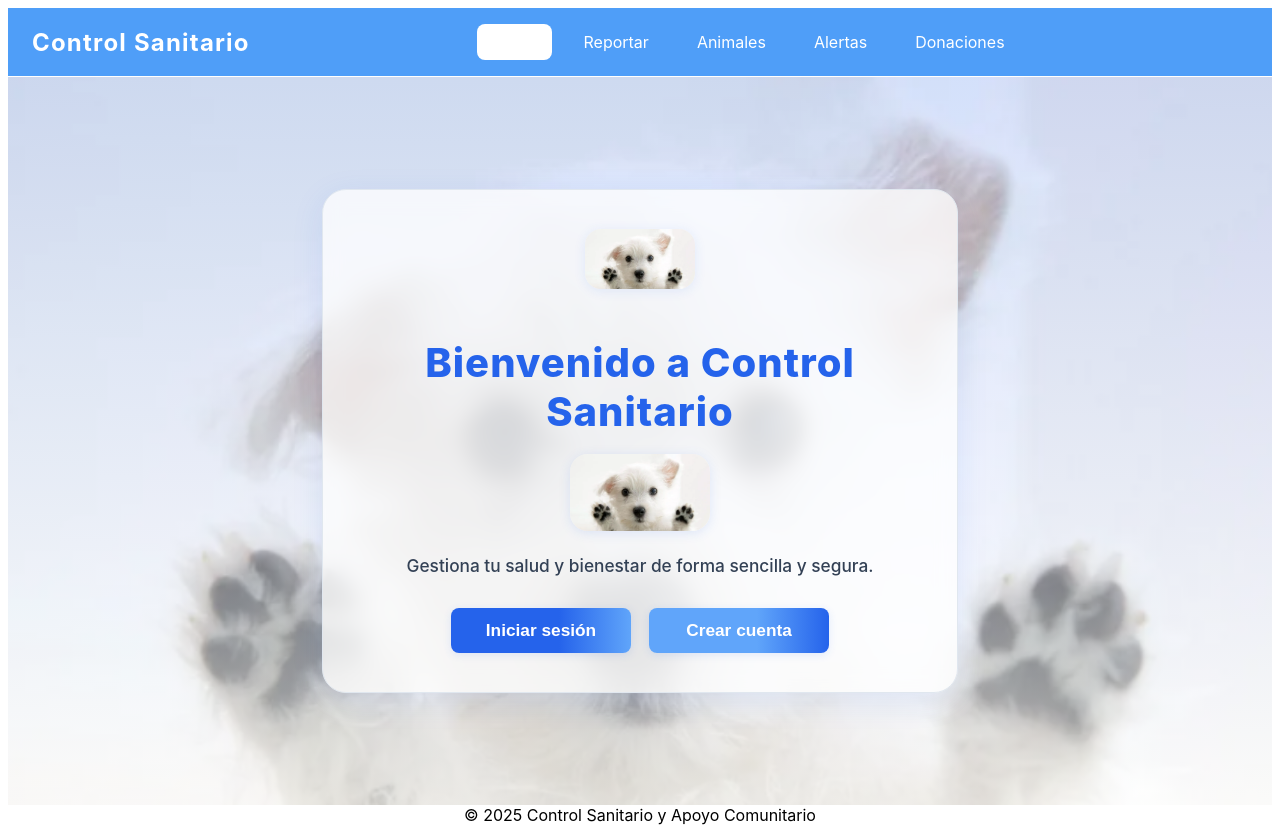
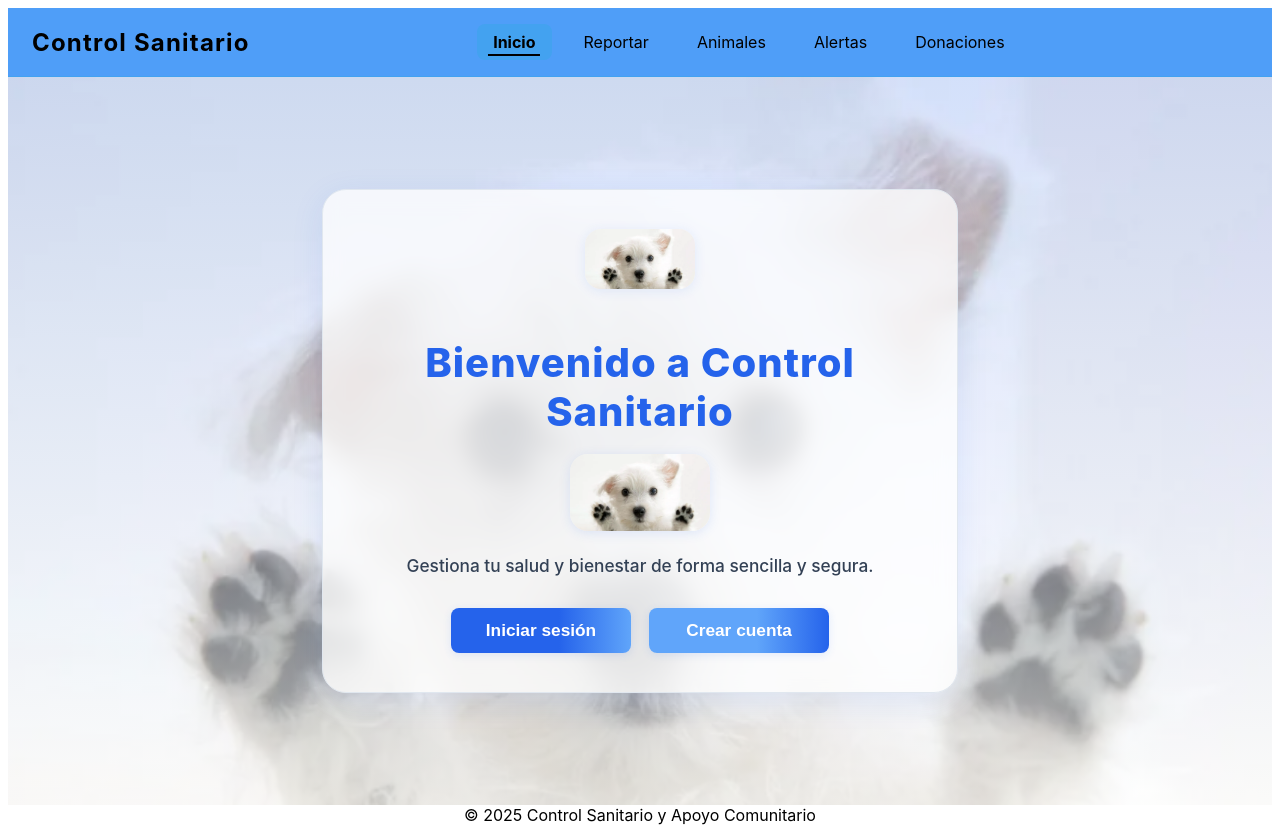
Before and after one commit to imeduuu/integraII, a Next.js app in the folder control-sanitario-next/: page / in a window 1280 px wide. Built offline with nearby package versions, Linux system fonts and the light colour scheme.

Commit message:
Update navbar.module.css

```diff
--- a/control-sanitario-next/src/components/navbar.module.css
+++ b/control-sanitario-next/src/components/navbar.module.css
@@ -1,12 +1,12 @@
 .navbar {
   background-color: hsl(212, 92%, 64%); /* Un negro muy oscuro */
-  color: #4d5ef3;
+  color: #43a2f0;
   padding: 1rem 1.5rem;
   display: flex;
   flex-direction: column;
   justify-content: space-between;
   align-items: center;
-  border-bottom: 1px solid #ffffff; /* Separación sutil */
+  border-bottom: 1px solid #43a2f0; /* Separación sutil */
 }
 @media (min-width: 640px) {
   .navbar {
@@ -17,7 +17,7 @@
 .navbarTitle {
   font-size: 1.5rem;
   font-weight: bold;
-  color: #fff; /* Título blanco */
+  color: #000000; /* Título blanco */
   letter-spacing: 0.05em;
 }
 
@@ -30,7 +30,7 @@
 }
 
 .navLink {
-  color: #fff;
+  color: #000000;
   padding: 0.5rem 1rem;
   border-radius: 0.5rem;
   text-decoration: none; /* Quitamos el subrayado por defecto */
@@ -42,7 +42,7 @@
 }
 
 .navLinkActive {
-  background-color: #ffffff; /* Un gris oscuro para el enlace activo */
+  background-color: #43a2f0; /* Un gris oscuro para el enlace activo */
   font-weight: bold;
   position: relative;
   overflow: hidden;
@@ -57,5 +57,5 @@
   bottom: 0.25rem;
   width: 70%;
   height: 2px;
-  background-color: #fff;
+  background-color: #000000;
 }
```
